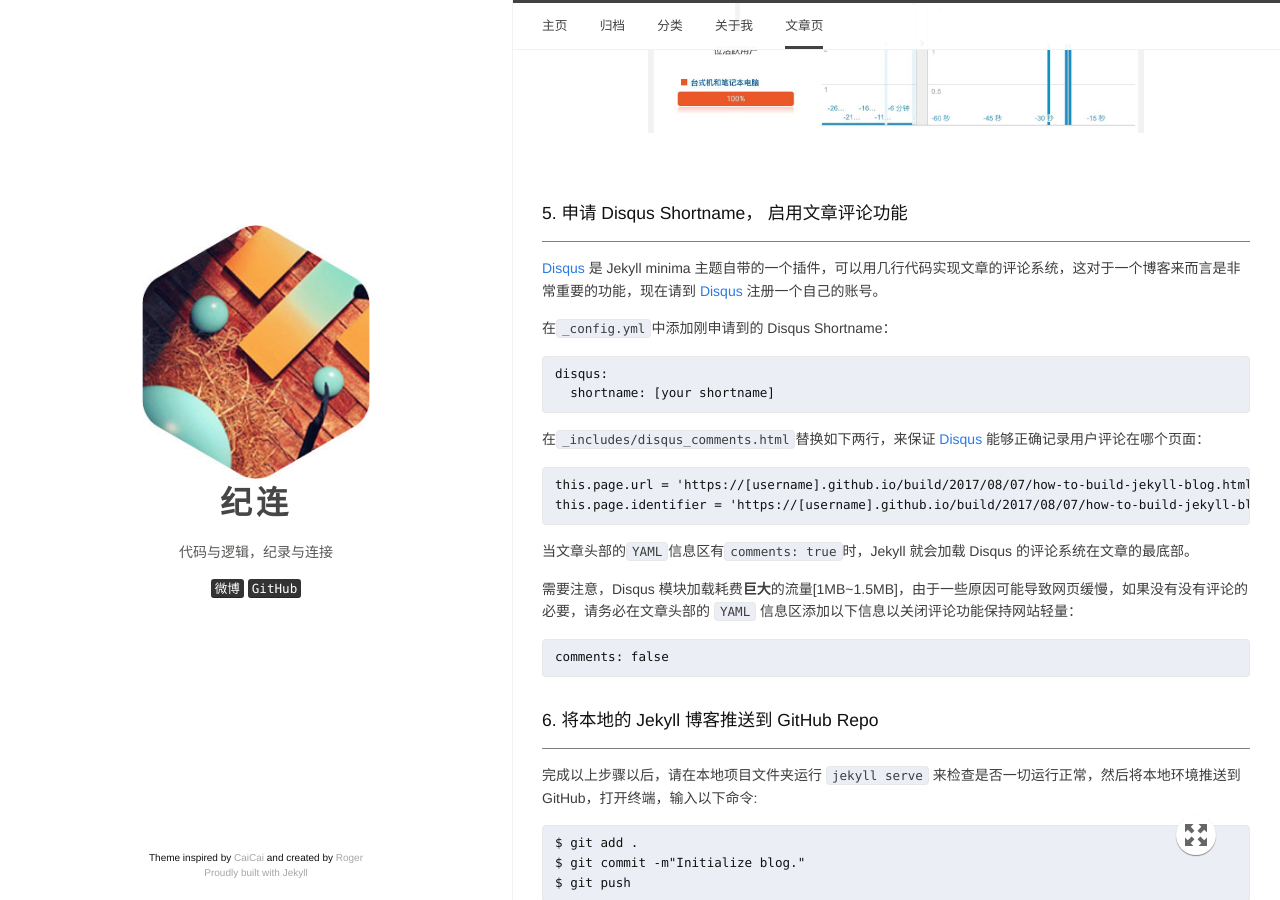
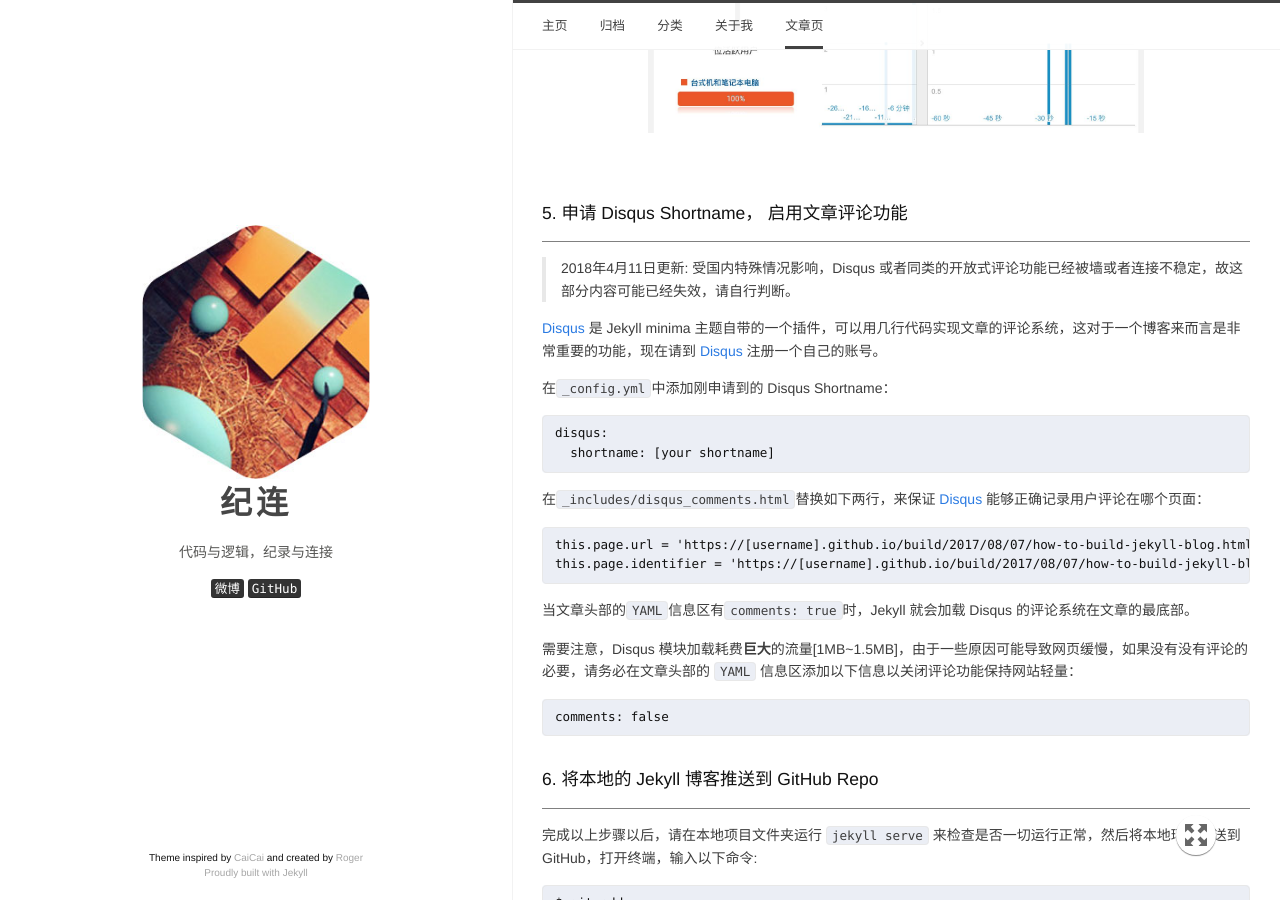
Before and after one commit to aalenliang/roger93y.github.io, a Jekyll site: the page built from _posts/2017-08-07-how-to-build-jekyll-blog.markdown, in a window 1280 px wide and 900 px high, scrolled down 3186 px. Built offline with Jekyll 4.4.1, drawn with Linux system fonts in a browser that asks for light colours; comment, search, counter and statistics services are not loaded.

Commit message:
remove disqus and update post.

```diff
--- a/_config.yml
+++ b/_config.yml
@@ -26,8 +26,8 @@
 
 google_analytics: UA-104170649-1
 
-disqus:
-  shortname: ji-lian-de-zhu-ye
+# disqus:
+#   shortname: ji-lian-de-zhu-ye
 
 lang: zh-CN
 
--- a/_posts/2017-08-07-how-to-build-jekyll-blog.markdown
+++ b/_posts/2017-08-07-how-to-build-jekyll-blog.markdown
@@ -135,6 +135,9 @@
 
 #### 5. 申请 Disqus Shortname， 启用文章评论功能
 ---
+
+> 2018年4月11日更新: 受国内特殊情况影响，Disqus 或者同类的开放式评论功能已经被墙或者连接不稳定，故这部分内容可能已经失效，请自行判断。
+
 [Disqus] 是 Jekyll minima 主题自带的一个插件，可以用几行代码实现文章的评论系统，这对于一个博客来而言是非常重要的功能，现在请到 [Disqus] 注册一个自己的账号。
 
 在`_config.yml`中添加刚申请到的 Disqus Shortname：
```
